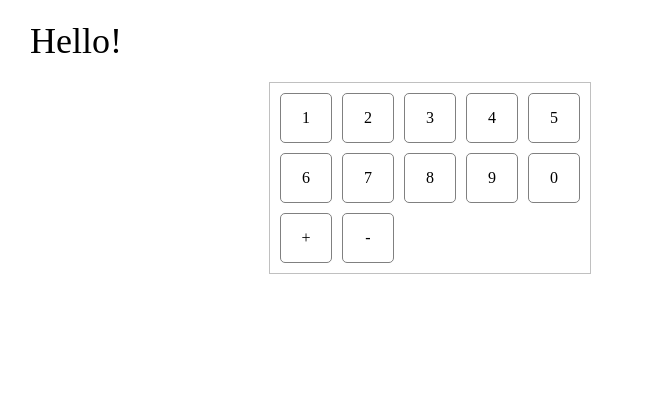
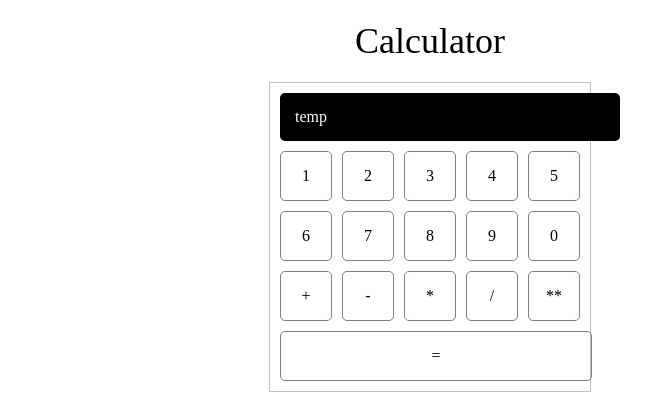
Before and after one commit to alexvirtech/test101, a plain HTML site: page index.html in a window 1280 px wide. Shown: the whole page, without its empty margins (210-861 px from the left). Drawn offline with Linux system fonts and the light colour scheme.

Commit message:
13-01-24

```diff
--- a/index.html
+++ b/index.html
@@ -16,16 +16,34 @@
             cursor: pointer;
             border-radius: 5px;
         }
-        .but:hover{
+        .but:hover, .res:hover{
             background-color: gray;
             color: white;
+        }
+        .res{
+            width: 100%;
+            border: 1px solid gray;
+            text-align: center;
+            margin: 5px;
+            padding: 15px 0;
+            cursor: pointer;
+            border-radius: 5px;
+        }
+        .monitor{
+            width: 100%;
+            background-color: black;
+            color: white;
+            margin: 5px;
+            padding: 15px;
+            border-radius: 5px;
         }
     </style>
 </head>
 
 <body>
-    <div style="width:800px;margin:20px auto;font-size: 36px;">Hello!</div>
+    <div style="width:800px;margin:20px auto;font-size: 36px;text-align:center">Calculator</div>
     <div style="width:310px;margin:20px auto;padding:5px;border:1px solid silver;">
+        <div class="monitor">temp</div>
         <div class="but">1</div>
         <div class="but">2</div>
         <div class="but">3</div>
@@ -38,7 +56,11 @@
         <div class="but">0</div>
         <div class="but">+</div>
         <div class="but">-</div>
+        <div class="but">*</div>
+        <div class="but">/</div>
+        <div class="but">**</div>
         <div style="clear:both"></div>
+        <div class="res">=</div>
     </div>
 </body>
 
```
